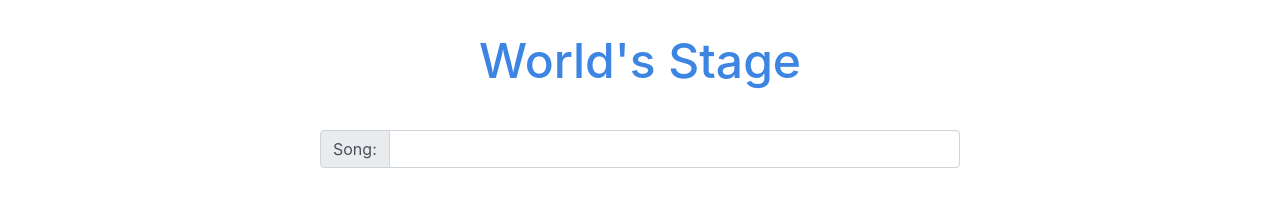
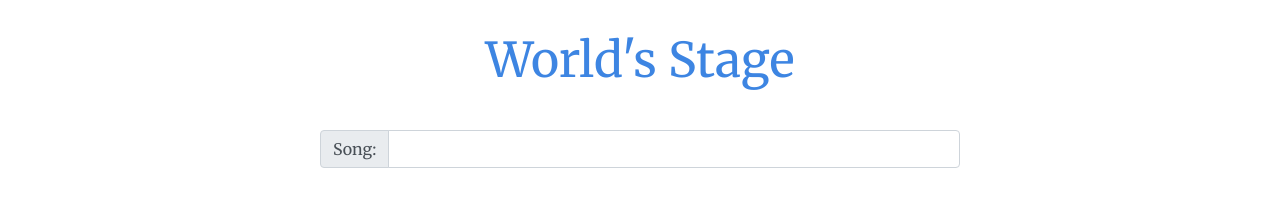
Before and after one commit to tmlabonte/SBHacks2018, a plain HTML site: page index.html in a window 1280 px wide. Shown: the top 214 px of the page. Drawn offline with nearby package versions, Linux system fonts and the light colour scheme; some packages are replaced by stand-ins of ours.

Commit message:
new font

```diff
--- a/index.css
+++ b/index.css
@@ -6,6 +6,7 @@ body {
 }
 
 h1 {
+  font-family: 'Merriweather', serif;
 	color: #3d85e2;
 	padding-top: 2rem;
 	padding-bottom: 2rem;
@@ -13,6 +14,7 @@ h1 {
 }
 
 .input-group {
+  font-family: 'Merriweather', serif;
 	width: 100%;
 	padding-right: 25%;
 	padding-left: 25%;
--- a/index.html
+++ b/index.html
@@ -7,6 +7,7 @@
 
     <!-- Bootstrap CSS -->
     <link rel="stylesheet" href="https://maxcdn.bootstrapcdn.com/bootstrap/4.0.0/css/bootstrap.min.css" integrity="sha384-Gn5384xqQ1aoWXA+058RXPxPg6fy4IWvTNh0E263XmFcJlSAwiGgFAW/dAiS6JXm" crossorigin="anonymous">
+    <link href="https://fonts.googleapis.com/css?family=Merriweather" rel="stylesheet">
 
     <title>World's Stage</title>
 
```
